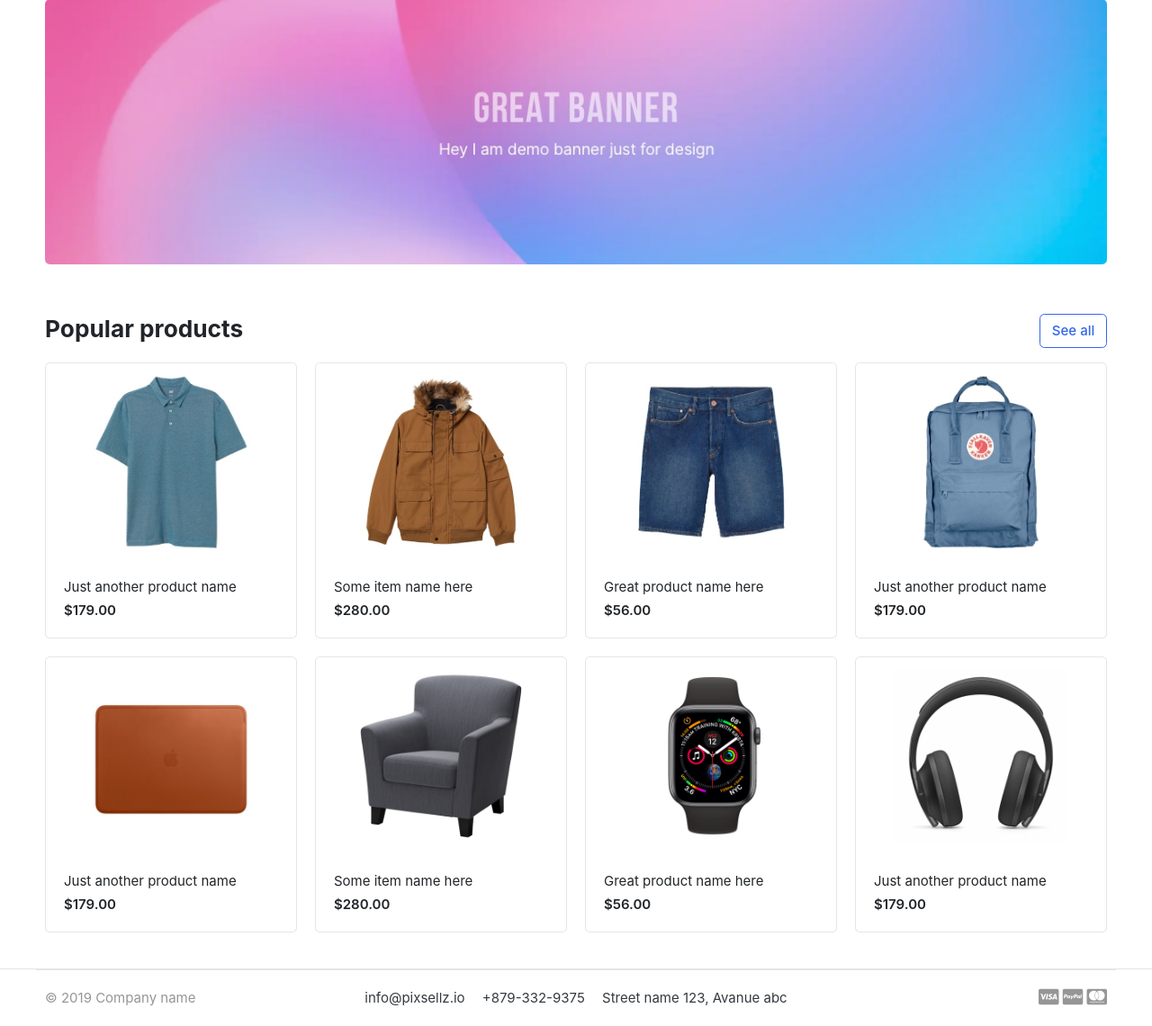
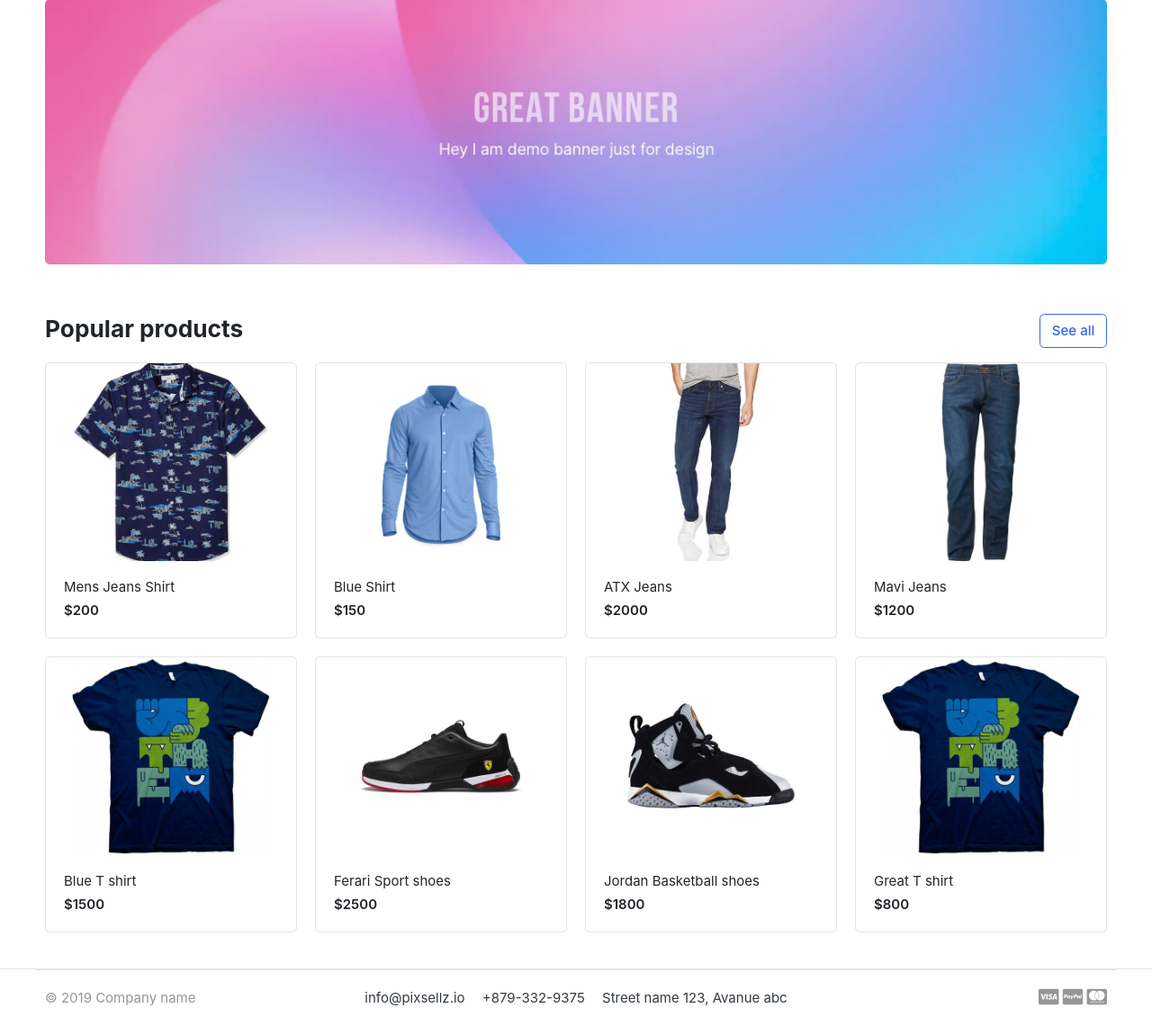
Before and after one commit to theMorshed/djangomart_final_project, a Django app: page / in a window 1280 px wide. Shown: the part 100-1241 px from the top of the page at 90% size. Run offline with Django 4.2, Linux system fonts and the light colour scheme; data comes from the database, SQL or seed files in the repository; some libraries are stand-ins or nearby versions; some web fonts are replaced.

Commit message:
make home page dynamic

```diff
--- a/djangomart/views.py
+++ b/djangomart/views.py
@@ -1,4 +1,7 @@
 from django.shortcuts import render
+from store.models import Product
 
 def home(request):
-    return render(request, 'index.html')
+    products = Product.objects.filter(is_available=True)
+    context = {'products': products}
+    return render(request, 'index.html', context)
--- a/templates/index.html
+++ b/templates/index.html
@@ -1,104 +1,51 @@
-{% extends 'base.html' %}
-{% load static %}
-{% block body %}
+{% extends 'base.html' %} {% load static %} {% block body %}
 <!-- ========================= SECTION MAIN ========================= -->
 <section class="section-intro padding-y-sm">
   <div class="container">
-
     <div class="intro-banner-wrap">
-        <img src="{% static 'images/banners/1.jpg' %}" class="img-fluid rounded">
+      <img
+        src="{% static 'images/banners/1.jpg' %}"
+        class="img-fluid rounded"
+      />
     </div>
-
-    </div> <!-- container //  -->
+  </div>
+  <!-- container //  -->
 </section>
 <!-- ========================= SECTION MAIN END// ========================= -->
 
 <!-- ========================= SECTION  ========================= -->
 <section class="section-name padding-y-sm">
   <div class="container">
-
     <header class="section-heading">
-        <a href="./store.html" class="btn btn-outline-primary float-right">See all</a>
+      <a href="./store.html" class="btn btn-outline-primary float-right"
+        >See all</a
+      >
       <h3 class="section-title">Popular products</h3>
-    </header><!-- sect-heading -->
-
+    </header>
+    <!-- sect-heading -->
 
     <div class="row">
+      {% for product in products %}
       <div class="col-md-3">
         <div class="card card-product-grid">
-                <a href="./product-detail.html" class="img-wrap"> <img src="images/items/1.jpg"> </a>
+          <a href="" class="img-wrap">
+            <img src="{{ product.image.url }}" />
+          </a>
           <figcaption class="info-wrap">
-                    <a href="./product-detail.html" class="title">Just another product name</a>
-                    <div class="price mt-1">$179.00</div> <!-- price-wrap.// -->
+            <a href="./product-detail.html" class="title"
+              >{{ product.product_name }}</a
+            >
+            <div class="price mt-1">${{ product.price }}</div>
+            <!-- price-wrap.// -->
           </figcaption>
         </div>
-        </div> <!-- col.// -->
-        <div class="col-md-3">
-            <div class="card card-product-grid">
-                <a href="./product-detail.html" class="img-wrap"> <img src="images/items/2.jpg"> </a>
-                <figcaption class="info-wrap">
-                    <a href="./product-detail.html" class="title">Some item name here</a>
-                    <div class="price mt-1">$280.00</div> <!-- price-wrap.// -->
-                </figcaption>
       </div>
-        </div> <!-- col.// -->
-        <div class="col-md-3">
-            <div class="card card-product-grid">
-                <a href="./product-detail.html" class="img-wrap"> <img src="images/items/3.jpg"> </a>
-                <figcaption class="info-wrap">
-                    <a href="./product-detail.html" class="title">Great product name here</a>
-                    <div class="price mt-1">$56.00</div> <!-- price-wrap.// -->
-                </figcaption>
+      <!-- col.// -->
+      {% endfor %}
     </div>
-        </div> <!-- col.// -->
-        <div class="col-md-3">
-            <div class="card card-product-grid">
-                <a href="./product-detail.html" class="img-wrap"> <img src="images/items/4.jpg"> </a>
-                <figcaption class="info-wrap">
-                    <a href="./product-detail.html" class="title">Just another product name</a>
-                    <div class="price mt-1">$179.00</div> <!-- price-wrap.// -->
-                </figcaption>
+    <!-- row.// -->
   </div>
-        </div> <!-- col.// -->
-        <div class="col-md-3">
-            <div class="card card-product-grid">
-                <a href="./product-detail.html" class="img-wrap"> <img src="images/items/5.jpg"> </a>
-                <figcaption class="info-wrap">
-                    <a href="./product-detail.html" class="title">Just another product name</a>
-                    <div class="price mt-1">$179.00</div> <!-- price-wrap.// -->
-                </figcaption>
-            </div>
-        </div> <!-- col.// -->
-        <div class="col-md-3">
-            <div class="card card-product-grid">
-                <a href="./product-detail.html" class="img-wrap"> <img src="images/items/6.jpg"> </a>
-                <figcaption class="info-wrap">
-                    <a href="./product-detail.html" class="title">Some item name here</a>
-                    <div class="price mt-1">$280.00</div> <!-- price-wrap.// -->
-                </figcaption>
-            </div>
-        </div> <!-- col.// -->
-        <div class="col-md-3">
-            <div class="card card-product-grid">
-                <a href="./product-detail.html" class="img-wrap"> <img src="images/items/7.jpg"> </a>
-                <figcaption class="info-wrap">
-                    <a href="./product-detail.html" class="title">Great product name here</a>
-                    <div class="price mt-1">$56.00</div> <!-- price-wrap.// -->
-                </figcaption>
-            </div>
-        </div> <!-- col.// -->
-        <div class="col-md-3">
-            <div class="card card-product-grid">
-                <a href="./product-detail.html" class="img-wrap"> <img src="images/items/9.jpg"> </a>
-                <figcaption class="info-wrap">
-                    <a href="./product-detail.html" class="title">Just another product name</a>
-                    <div class="price mt-1">$179.00</div> <!-- price-wrap.// -->
-                </figcaption>
-            </div>
-        </div> <!-- col.// -->
-    </div> <!-- row.// -->
-
-    </div><!-- container // -->
+  <!-- container // -->
 </section>
 <!-- ========================= SECTION  END// ========================= -->
 {% endblock body %}
```
Lines whose indentation alone changed are shown as unchanged.
